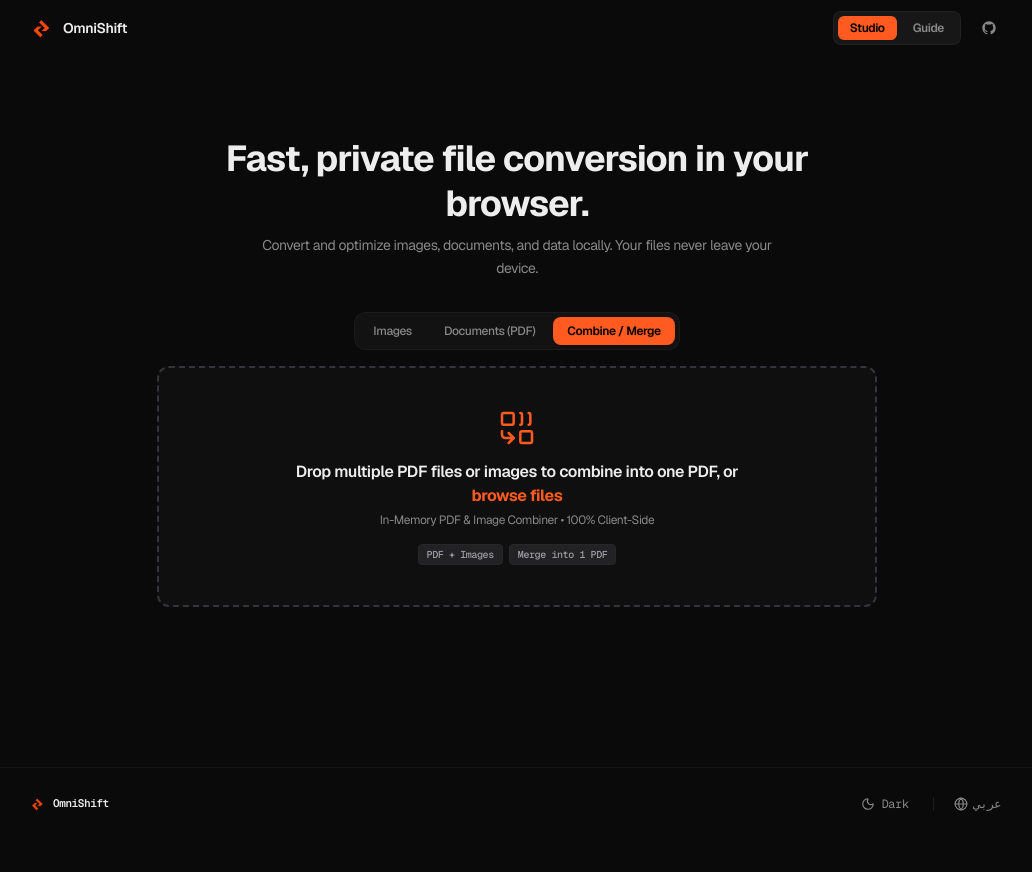
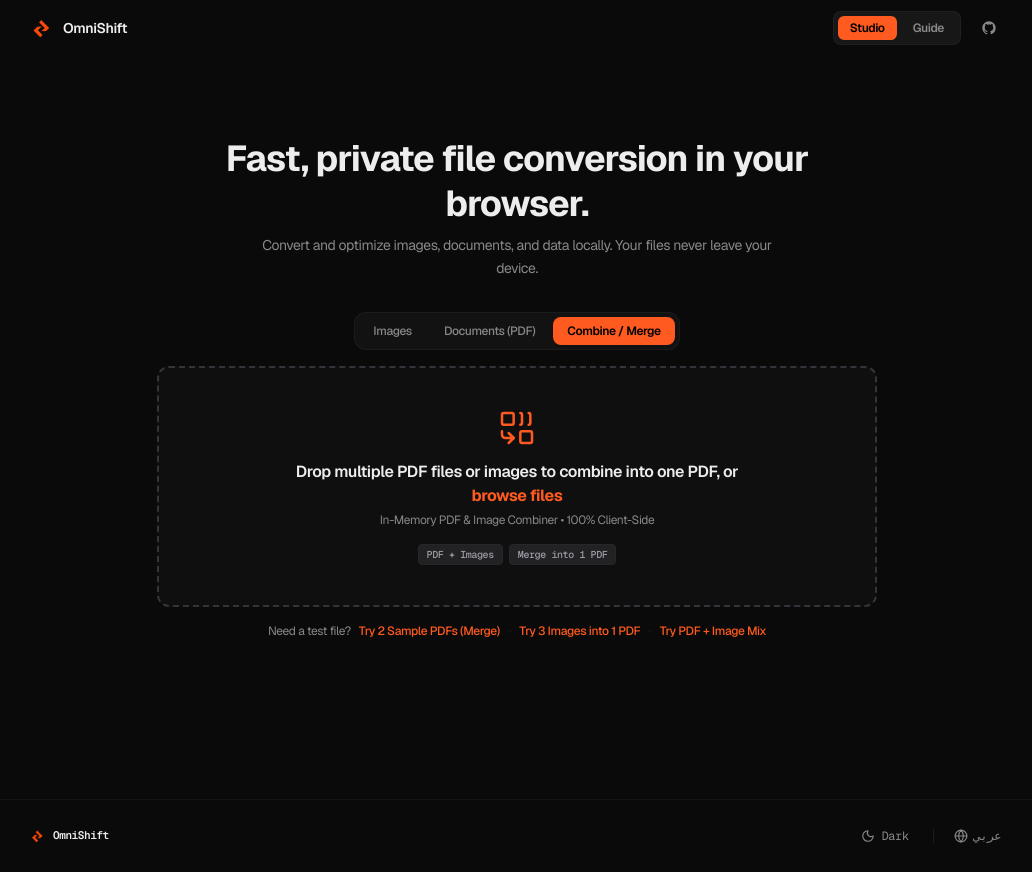
Before and after one commit to KamalAboueidd/omniShift, a React (Vite) app: page / in a window 1280 px wide. Both pictures are taken after a click on the button "Combine / Merge". Shown: the whole page, without its empty margins (123-1155 px from the left). Before the commit the page ends 840 px from the top, so only its background shows below. Built offline with nearby package versions, Linux system fonts and the light colour scheme; a web font is replaced by a local one.

Commit message:
Merge Until 100Mb

```diff
--- a/src/App.jsx
+++ b/src/App.jsx
@@ -17,6 +17,10 @@
 import { createWorkerInterval } from './lib/workerTimer';
 
 const ACCEPT_ATTRIBUTE = '.png,.jpg,.jpeg,.webp,.avif,.heic,.pdf,.svg,.json,.csv,.pptx,.ppt,image/png,image/jpeg,image/webp,image/avif,application/pdf,image/svg+xml,application/json,text/csv,application/vnd.openxmlformats-officedocument.presentationml.presentation';
+
+// Robust browser memory protection limits
+const MAX_BATCH_FILES = 20;
+const MAX_BATCH_SIZE_BYTES = 100 * 1024 * 1024; // 100 MB safe ceiling
 
 const resolveViewFromLocation = () => {
   try {
@@ -132,8 +136,19 @@
     (incomingFiles) => {
       if (!incomingFiles || incomingFiles.length === 0) return;
 
-      const newFiles = Array.from(incomingFiles);
+      let newFiles = Array.from(incomingFiles);
       setWasAutoDownloaded(false);
+
+      let limitAlert = null;
+      if (newFiles.length > MAX_BATCH_FILES) {
+        limitAlert = t('batchLimitNotice', { max: MAX_BATCH_FILES });
+        newFiles = newFiles.slice(0, MAX_BATCH_FILES);
+      }
+
+      const totalBytes = newFiles.reduce((acc, f) => acc + (f.size || 0), 0);
+      if (totalBytes > MAX_BATCH_SIZE_BYTES) {
+        limitAlert = t('batchSizeNotice', { max: 100 });
+      }
 
       let effectiveFiles = newFiles;
       let nextMime = 'image/webp';
@@ -163,7 +178,7 @@
         if (invalidNames.length > 0) {
           setValidationNotice(t('combineUnsupportedNotice', { names: invalidNames.join(', ') }));
         } else {
-          setValidationNotice(null);
+          setValidationNotice(limitAlert);
         }
 
         if (valid.length === 0) {
@@ -175,13 +190,13 @@
       } else if (hasPdf) {
         setMode('pdf');
         nextMime = 'application/vnd.openxmlformats-officedocument.wordprocessingml.document';
-        setValidationNotice(null);
+        setValidationNotice(limitAlert);
       } else {
         setMode('image');
         const first = newFiles[0];
         const lower = (first.name || '').toLowerCase();
         nextMime = lower.endsWith('.svg') ? 'image/png' : 'image/webp';
-        setValidationNotice(null);
+        setValidationNotice(limitAlert);
       }
 
       setTargetMimeType(nextMime);
@@ -282,9 +297,21 @@
       const JSZip = JSZipModule.default || JSZipModule;
       const zip = new JSZip();
 
+      const usedNames = new Set();
       for (const item of readyItems) {
         if (item.blob) {
-          const name = item.outputFileName || item.fileName || item.name;
+          let name = item.outputFileName || item.fileName || item.name || 'file';
+          if (usedNames.has(name)) {
+            const dotIdx = name.lastIndexOf('.');
+            const base = dotIdx !== -1 ? name.substring(0, dotIdx) : name;
+            const ext = dotIdx !== -1 ? name.substring(dotIdx) : '';
+            let counter = 1;
+            while (usedNames.has(`${base}_${counter}${ext}`)) {
+              counter++;
+            }
+            name = `${base}_${counter}${ext}`;
+          }
+          usedNames.add(name);
           zip.file(name, item.blob);
         }
       }
--- a/src/components/BatchQueueHUD.jsx
+++ b/src/components/BatchQueueHUD.jsx
@@ -62,10 +62,22 @@
       const JSZip = JSZipModule.default || JSZipModule;
       const zip = new JSZip();
 
-      // Collect all ready file blobs
+      // Collect all ready file blobs with duplicate name protection
+      const usedNames = new Set();
       for (const item of queue) {
         if (item.status === 'READY' && item.blob) {
-          const name = item.outputFileName || item.fileName;
+          let name = item.outputFileName || item.fileName || 'file';
+          if (usedNames.has(name)) {
+            const dotIdx = name.lastIndexOf('.');
+            const base = dotIdx !== -1 ? name.substring(0, dotIdx) : name;
+            const ext = dotIdx !== -1 ? name.substring(dotIdx) : '';
+            let counter = 1;
+            while (usedNames.has(`${base}_${counter}${ext}`)) {
+              counter++;
+            }
+            name = `${base}_${counter}${ext}`;
+          }
+          usedNames.add(name);
           zip.file(name, item.blob);
         }
       }
--- a/src/components/SamplePresets.jsx
+++ b/src/components/SamplePresets.jsx
@@ -150,7 +150,47 @@
     } finally {
       setGeneratingPreset(null);
     }
-  // Preset 4: Mixed PDF + PNG Image for Mixed Combine Test
+  };
+
+  // Preset: Multiple Images to Single PDF Combine Test
+  const handleImagesCombine = async () => {
+    if (disabled || generatingPreset) return;
+    setGeneratingPreset('imagesCombine');
+    try {
+      const colors = [
+        { bg: '#0F172A', text: '#FF5A1F', label: 'Image Page 1' },
+        { bg: '#1E293B', text: '#38BDF8', label: 'Image Page 2' },
+        { bg: '#0A0A0A', text: '#10B981', label: 'Image Page 3' },
+      ];
+
+      const files = [];
+      for (let i = 0; i < colors.length; i++) {
+        const { bg, text, label } = colors[i];
+        const canvas = document.createElement('canvas');
+        canvas.width = 1200;
+        canvas.height = 800;
+        const ctx = canvas.getContext('2d');
+        if (ctx) {
+          ctx.fillStyle = bg;
+          ctx.fillRect(0, 0, 1200, 800);
+          ctx.fillStyle = text;
+          ctx.font = 'bold 52px sans-serif';
+          ctx.fillText(`OMNISHIFT • ${label}`, 80, 240);
+          ctx.fillStyle = '#94a3b8';
+          ctx.font = '30px monospace';
+          ctx.fillText(`Multi-page Image Ingest Stream • Specimen #${i + 1}`, 80, 320);
+        }
+        const blob = await new Promise((res) => canvas.toBlob(res, 'image/png'));
+        files.push(new File([blob], `sample_photo_${i + 1}.png`, { type: 'image/png' }));
+      }
+
+      onSelectSample(files);
+    } finally {
+      setGeneratingPreset(null);
+    }
+  };
+
+  // Preset: Mixed PDF + PNG Image for Mixed Combine Test
   const handleMixedCombine = async () => {
     if (disabled || generatingPreset) return;
     setGeneratingPreset('mixed');
@@ -232,6 +272,16 @@
           <button
             type="button"
             disabled={disabled || Boolean(generatingPreset)}
+            onClick={handleImagesCombine}
+            className={cn('text-[#FF5A1F]', 'hover:underline', 'underline-offset-4', 'font-medium', 'transition-colors', 'disabled:opacity-50', 'inline-flex', 'items-center', 'gap-1', 'cursor-pointer')}
+          >
+            {generatingPreset === 'imagesCombine' && <Loader2 className={cn('h-3', 'w-3', 'animate-spin', 'text-[#FF5A1F]')} />}
+            <span>{t('trySampleCombineImages')}</span>
+          </button>
+          <span className="text-[var(--border-subtle)]">•</span>
+          <button
+            type="button"
+            disabled={disabled || Boolean(generatingPreset)}
             onClick={handleMixedCombine}
             className={cn('text-[#FF5A1F]', 'hover:underline', 'underline-offset-4', 'font-medium', 'transition-colors', 'disabled:opacity-50', 'inline-flex', 'items-center', 'gap-1', 'cursor-pointer')}
           >
@@ -241,5 +291,5 @@
         </>
       )}
     </div>
-  )
-}});
+  );
+});
--- a/src/components/StagedFilesWorkbench.jsx
+++ b/src/components/StagedFilesWorkbench.jsx
@@ -338,7 +338,7 @@
                   <button
                     type="button"
                     onClick={() => onRemoveFile && onRemoveFile(idx)}
-                    className="opacity-60 group-hover:opacity-100 hover:text-red-500 p-1 rounded-md text-[var(--text-muted)] hover:bg-[var(--bg-surface-2)] transition-colors cursor-pointer"
+                    className="p-1 text-[var(--text-muted)] hover:text-[#FF5A1F] transition-colors cursor-pointer"
                     aria-label={`Remove ${item.name || item.fileName}`}
                   >
                     <X className="h-4 w-4" />
--- a/src/i18n/translations.js
+++ b/src/i18n/translations.js
@@ -40,12 +40,15 @@
     // Validation alerts
     combineUnsupportedNotice: 'Notice: Non-document files ({names}) were excluded. Combine mode merges PDF documents and images into a single PDF.',
     combineNoValidFiles: 'Combine mode only supports PDF documents and image files (PNG, JPG, WebP, AVIF, SVG).',
+    batchLimitNotice: 'Notice: Maximum batch limit is {max} files per run for smooth browser performance. Selected the first {max} files.',
+    batchSizeNotice: 'Notice: Total files size exceeds {max}MB. Please reduce file size or count to prevent browser memory issues.',
 
     // Sample Presets
     needTestFile: 'Need a test file?',
     trySampleImage: 'Try 4K Sample Image',
     trySamplePdf: 'Try Multi-Page Sample PDF',
     trySampleCombine: 'Try 2 Sample PDFs (Merge)',
+    trySampleCombineImages: 'Try 3 Images into 1 PDF',
     trySampleMixedCombine: 'Try PDF + Image Mix',
 
     // Staged Files Workbench
@@ -201,12 +204,15 @@
     // Validation alerts
     combineUnsupportedNotice: 'تنبيه: تم استبعاد الملفات غير المدعومة ({names}). وضع الدمج يدعم دمج مستندات PDF والصور فقط في ملف PDF موحد.',
     combineNoValidFiles: 'عذراً: وضع الدمج يدعم مستندات PDF والصور فقط (PNG, JPG, WebP, AVIF, إلخ).',
+    batchLimitNotice: 'تنبيه: الحد الأقصى للمعالجة هو {max} ملفاً في الدفعة الواحدة لضمان سرعة واستقرار المتصفح. تم استلام أول {max} ملفاً.',
+    batchSizeNotice: 'تنبيه: إجمالي حجم الملفات يتجاوز {max} ميجابايت. يُرجى تقليل حجم أو عدد الملفات لضمان سلاسة المتصفح.',
 
     // Sample Presets
     needTestFile: 'هل تحتاج لملف تجريبي للاختبار؟',
     trySampleImage: 'جرب صورة 4K تجريبية',
     trySamplePdf: 'جرب مستند PDF متعدد الصفحات',
     trySampleCombine: 'تجربة دمج ملفين PDF تجريبيين',
+    trySampleCombineImages: 'تجربة دمج 3 صور في مستند PDF',
     trySampleMixedCombine: 'تجربة دمج مستند PDF + صورة',
 
     // Staged Files Workbench
--- a/src/index.css
+++ b/src/index.css
@@ -3,6 +3,7 @@
 @custom-variant dark (&:where(.dark, .dark *));
 
 :root {
+  color-scheme: dark;
   --bg-canvas: #0A0A0A;
   --bg-surface-1: #121212;
   --bg-surface-2: #171717;
@@ -15,6 +16,7 @@
 }
 
 html.light {
+  color-scheme: light;
   --bg-canvas: #F8F9FA;
   --bg-surface-1: #FFFFFF;
   --bg-surface-2: #F1F3F5;
@@ -72,6 +74,51 @@
   font-variant-numeric: tabular-nums;
 }
 
+/* Modern Sleek Scrollbar (Dark mode native + Light mode aware) */
+* {
+  scrollbar-width: thin;
+  scrollbar-color: rgba(255, 255, 255, 0.2) transparent;
+}
+
+html.light * {
+  scrollbar-color: rgba(0, 0, 0, 0.22) transparent;
+}
+
+::-webkit-scrollbar {
+  width: 6px;
+  height: 6px;
+}
+
+::-webkit-scrollbar-track {
+  background: transparent;
+}
+
+::-webkit-scrollbar-thumb {
+  background: rgba(255, 255, 255, 0.18);
+  border-radius: 9999px;
+  border: 1px solid transparent;
+  background-clip: padding-box;
+}
+
+::-webkit-scrollbar-thumb:hover {
+  background: rgba(255, 255, 255, 0.35);
+  background-clip: padding-box;
+}
+
+::-webkit-scrollbar-corner {
+  background: transparent;
+}
+
+html.light ::-webkit-scrollbar-thumb {
+  background: rgba(0, 0, 0, 0.2);
+  background-clip: padding-box;
+}
+
+html.light ::-webkit-scrollbar-thumb:hover {
+  background: rgba(0, 0, 0, 0.38);
+  background-clip: padding-box;
+}
+
 /* Hide scrollbar for clean horizontal swipe on mobile */
 .no-scrollbar::-webkit-scrollbar {
   display: none;
```
Also changed, not shown: src/workers/engines/imageEngine.js (+26 -6 lines), src/workers/engines/pdfEngine.js (+43 -9 lines), src/lib/workerPool.js.
